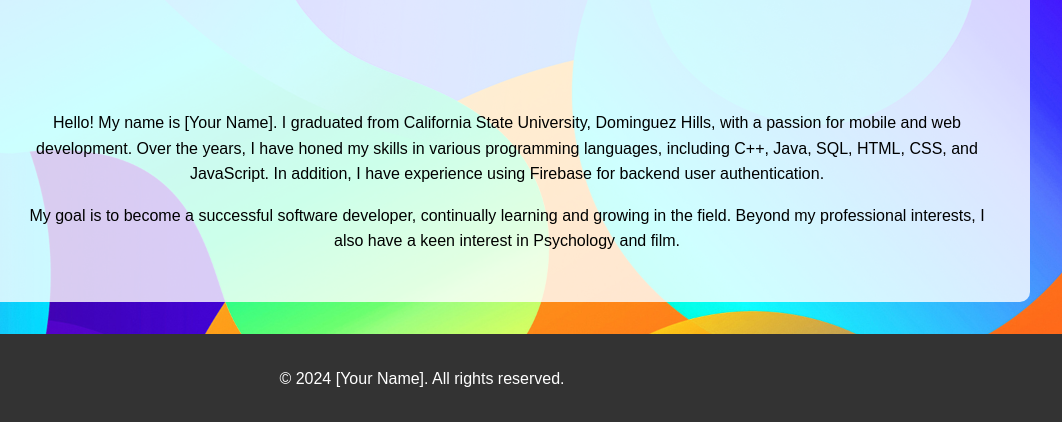
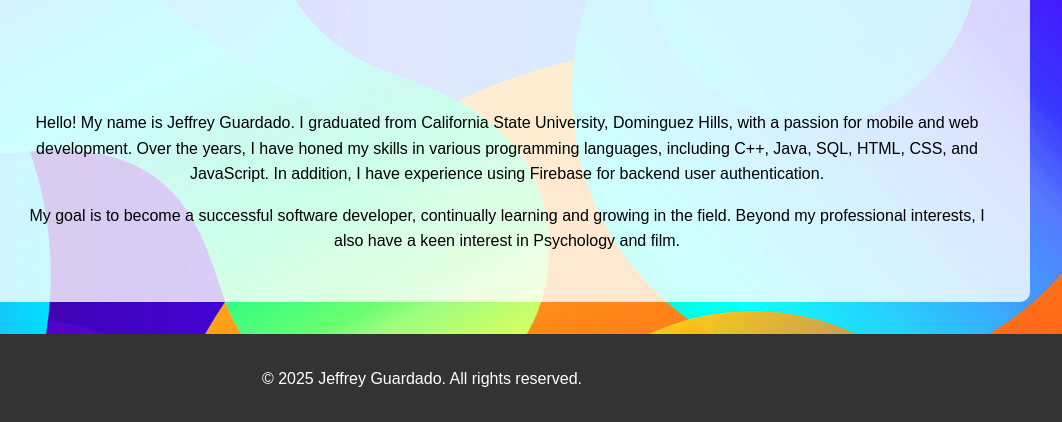
Before and after one commit to Number1Champ/website, a plain HTML site: page about.html in a window 1280 px wide. Shown: the part 189-611 px from the top of the page, 218-1280 px from the left. Drawn offline with Linux system fonts and the light colour scheme.

Commit message:
Add files via upload

```diff
--- a/about.html
+++ b/about.html
@@ -24,14 +24,14 @@
         <div class="about-content">
             <img src="path/to/your-image.jpg" alt="Your Image" class="about-img">
             <div class="about-text">
-                <p>Hello! My name is [Your Name]. I graduated from California State University, Dominguez Hills, with a passion for mobile and web development. Over the years, I have honed my skills in various programming languages, including C++, Java, SQL, HTML, CSS, and JavaScript. In addition, I have experience using Firebase for backend user authentication.</p>
+                <p>Hello! My name is Jeffrey Guardado. I graduated from California State University, Dominguez Hills, with a passion for mobile and web development. Over the years, I have honed my skills in various programming languages, including C++, Java, SQL, HTML, CSS, and JavaScript. In addition, I have experience using Firebase for backend user authentication.</p>
                 <p>My goal is to become a successful software developer, continually learning and growing in the field. Beyond my professional interests, I also have a keen interest in Psychology and film.</p>
             </div>
         </div>
     </section>
 
     <footer>
-        <p>&copy; 2024 [Your Name]. All rights reserved.</p>
+        <p>&copy; 2025 Jeffrey Guardado. All rights reserved.</p>
     </footer>
 </body>
 </html>
```
Also changed, not shown: index.html (+2 -2 lines), projects.html (+1 -1 lines).
